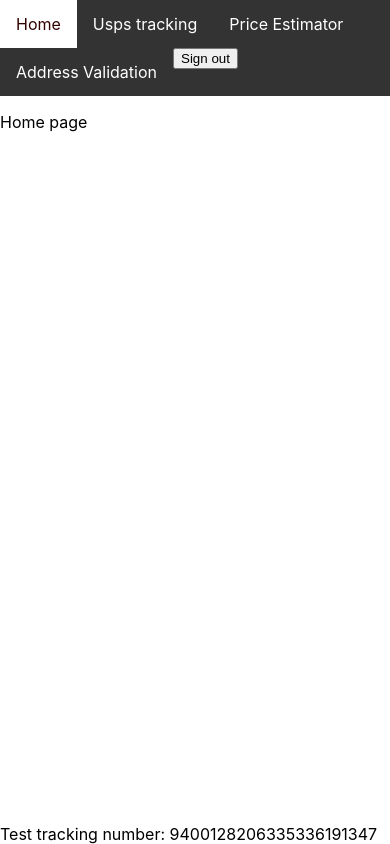
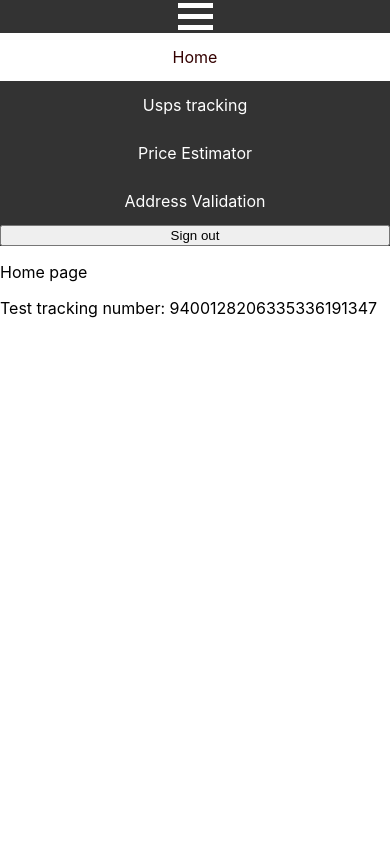
Before and after one commit to asievers5/usps-tracking, a React app: page / in a window 390 px wide. Built offline with nearby package versions, Linux system fonts and the light colour scheme; no server answers; sample sign-in values are in the browser's storage.

Commit message:
media queries for navbar responsiveness

```diff
--- a/src/App.js
+++ b/src/App.js
@@ -11,8 +11,8 @@ const PriceEstimatorPage = lazy(() => import(/* webpackChunkName: "bundlePage" *
 const AddressValidationPage = lazy(() => import("./components/pages/AddressValidation"));
 const TrackingPage = lazy(() => import('./components/pages/Tracking'));
 const HomePage = lazy(() => import('./components/pages/Home'));
-const SignUpPage = lazy(() => import('./components/pages/SignUp'));
-const LoginPage = lazy(() => import('./components/pages/Login'));
+const SignUpPage = lazy(() => import('./components/common/Authentication/SignUp'));
+const LoginPage = lazy(() => import('./components/common/Authentication/Login'));
 
 
 
@@ -21,7 +21,7 @@ const App = () => {
         <AuthProvider>
           <Provider store={store}>
             <Router>
-              <Route path="/" component={NavBar} />
+              <PrivateRoute path="/" component={NavBar} />
                 <Switch>
                   <Suspense fallback={<div>Testing</div>}>
                     <PrivateRoute path="/" exact component={HomePage} />
--- a/src/components/pages/Login/index.js
+++ b/src/components/common/Authentication/Login/index.js
@@ -1,7 +1,7 @@
 import React, { useCallback, useContext } from "react";
 import { withRouter, Redirect } from "react-router";
-import app from "../../../firebase/base";
-import { AuthContext } from "../../../firebase/Auth";
+import app from '../../../../firebase/base';
+import { AuthContext } from "../../../../firebase/Auth";
 
 const Login = ({ history }) => {
   const handleLogin = useCallback(
--- a/src/components/pages/SignUp/index.js
+++ b/src/components/common/Authentication/SignUp/index.js
@@ -1,6 +1,6 @@
 import React, { useCallback } from "react";
 import { withRouter } from "react-router";
-import app from "../../../firebase/base";
+import app from "../../../../firebase/base";
 
 const SignUp = ({ history }) => {
   const handleSignUp = useCallback(async event => {
--- a/src/components/common/Footer/Footer.js
+++ b/src/components/common/Footer/Footer.js
@@ -2,7 +2,7 @@ import React from 'react';
 import styled from 'styled-components';
 
 const Footer = styled.div`
-    position: absolute;
+    position: sticky;
     bottom: 0;
 `;
 
@@ -10,7 +10,6 @@ const footer = () => {
     return (
         <Footer>
             Test tracking number: 9400128206335336191347
-
         </Footer>
     );
 }
--- /dev/null
+++ b/src/components/common/Nav/Hamburger.js
@@ -0,0 +1,41 @@
+import React from 'react';
+import styled from 'styled-components';
+
+const Hamburger = () => (
+        <HamburgerIcon>
+            <Span />
+            <Span />
+            <Span />
+        </HamburgerIcon>
+);
+
+    /*
+    const Span = styled.span`
+    display: block;
+    margin:4px;
+    height: 9px;
+    width:60px;
+    background: #d3531a;
+    border-radius: 9px;
+    `;
+    */
+
+    const Span = styled.span`
+        width: 35px;
+        height: 5px;
+        background-color: #FFF;
+        margin: 3px 0;
+    `;
+
+    const HamburgerIcon = styled.div`
+        display: none;
+
+        @media (max-width: 568px) {
+            display: flex;
+            flex-direction: column;
+            align-items: center;
+        }
+    `;
+
+
+export default Hamburger;
--- a/src/components/common/Nav/NavBar.js
+++ b/src/components/common/Nav/NavBar.js
@@ -1,8 +1,73 @@
-import React from 'react';
+import React, { useState, Fragment } from 'react';
 import { NavLink } from 'react-router-dom';
 import styled from 'styled-components';
 import Logout from '../../common/Authentication/Logout';
+import Hamburger from './Hamburger';
 
+const navBar = () => {
+
+    let initialState = {
+        "displayStatus" : ""
+    }
+
+    const [state, setstate] = useState(initialState);
+
+    const hamburgerClick = () => {
+        console.log("state");
+
+        setstate(
+            (prevState) => {
+                if(prevState.displayStatus === "hidden"){
+                    return ({displayStatus: ""})
+                }
+                else{
+                    return ({displayStatus: "hidden"})
+                }
+            })
+    }
+
+    return(
+        <Nav>
+            <Ul>
+                <div onClick={hamburgerClick}>
+                    <Hamburger />
+                </div>
+                <LinksDiv className={state.displayStatus}>
+                    <Li>
+                    <NavLink exact to="/">Home</NavLink>
+                    </Li>
+                    <Li>
+                        <NavLink to="/usps-tracking">Usps tracking</NavLink>
+                    </Li>
+                    <Li>
+                        <NavLink to="/price-estimator">Price Estimator</NavLink>
+                    </Li>
+                    <Li>
+                        <NavLink to="/address-validation">Address Validation</NavLink>
+                    </Li>
+                    <Logout />
+                </LinksDiv>
+            </Ul>
+        </Nav>
+    );
+}
+
+const LinksDiv = styled.div.attrs(props => {})`
+    display: flex;
+    @media (max-width: 568px) {
+        flex-direction: column;
+        &.hidden {
+            display: none;
+        }
+    }
+
+`;
+
+const Nav = styled.nav`
+    position: sticky;
+    top: 0px;
+    z-index: 999999999;
+`;
 
 const Ul = styled.ul`
     list-style-type: none;
@@ -10,7 +75,11 @@ const Ul = styled.ul`
     padding: 0;
     overflow: hidden;
     background-color: #333;
-`;
+
+    @media (max-width: 568px) {
+        flex-direction: column;
+    }
+    `;
 
 const Li = styled.li`
     float: left;
@@ -36,28 +105,7 @@ const Li = styled.li`
         background-color: #fff;
         color: #300;
     }
-`;
+    `;
 
-const navBar = () => {
-    return(
-        <nav>
-            <Ul>
-                <Li>
-                    <NavLink exact to="/">Home</NavLink>
-                </Li>
-                <Li>
-                    <NavLink to="/usps-tracking">Usps tracking</NavLink>
-                </Li>
-                <Li>
-                    <NavLink to="/price-estimator">Price Estimator</NavLink>
-                </Li>
-                <Li>
-                    <NavLink to="/address-validation">Address Validation</NavLink>
-                </Li>
-                <Logout />
-            </Ul>
-        </nav>
-    );
-}
 
 export default navBar;
```
